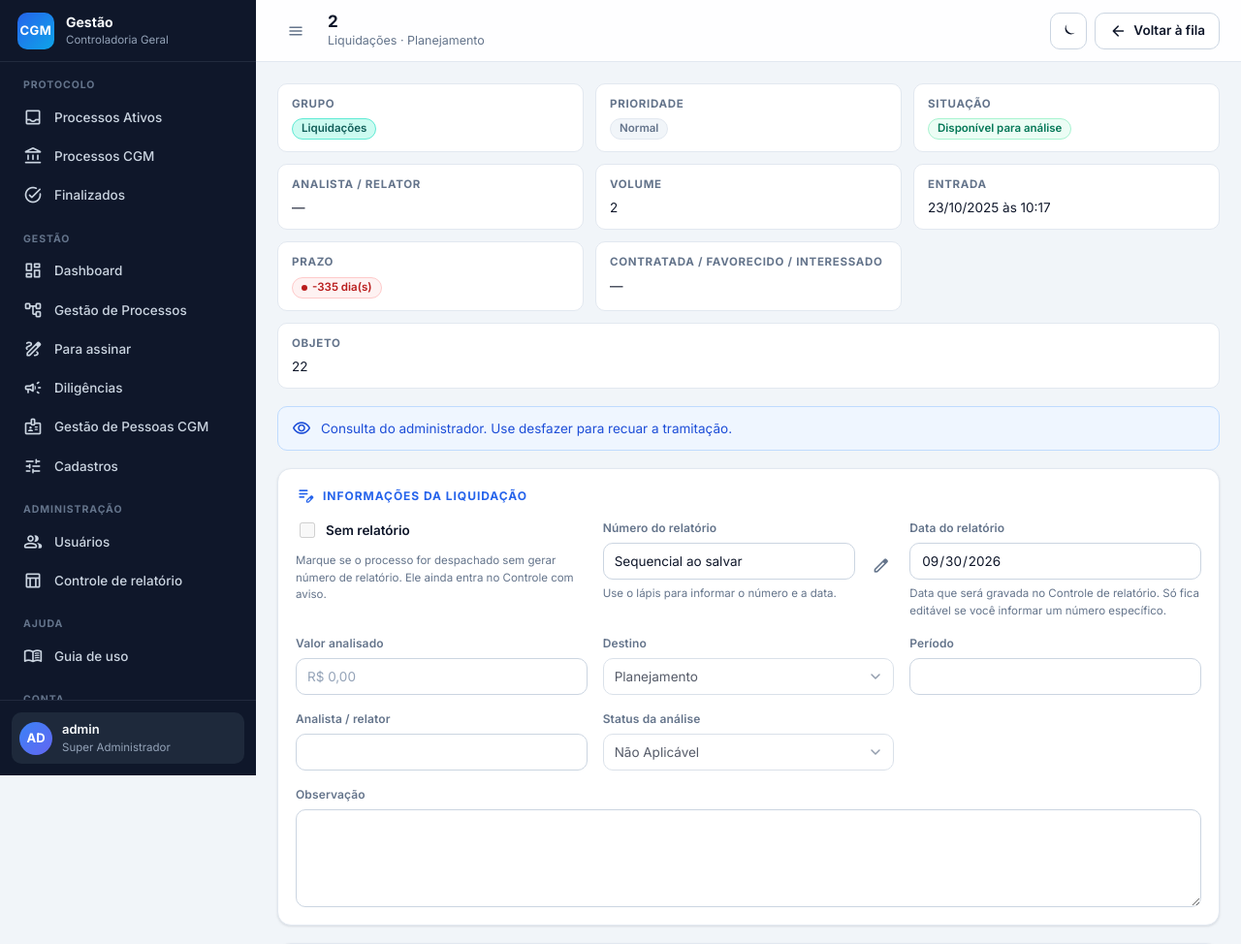
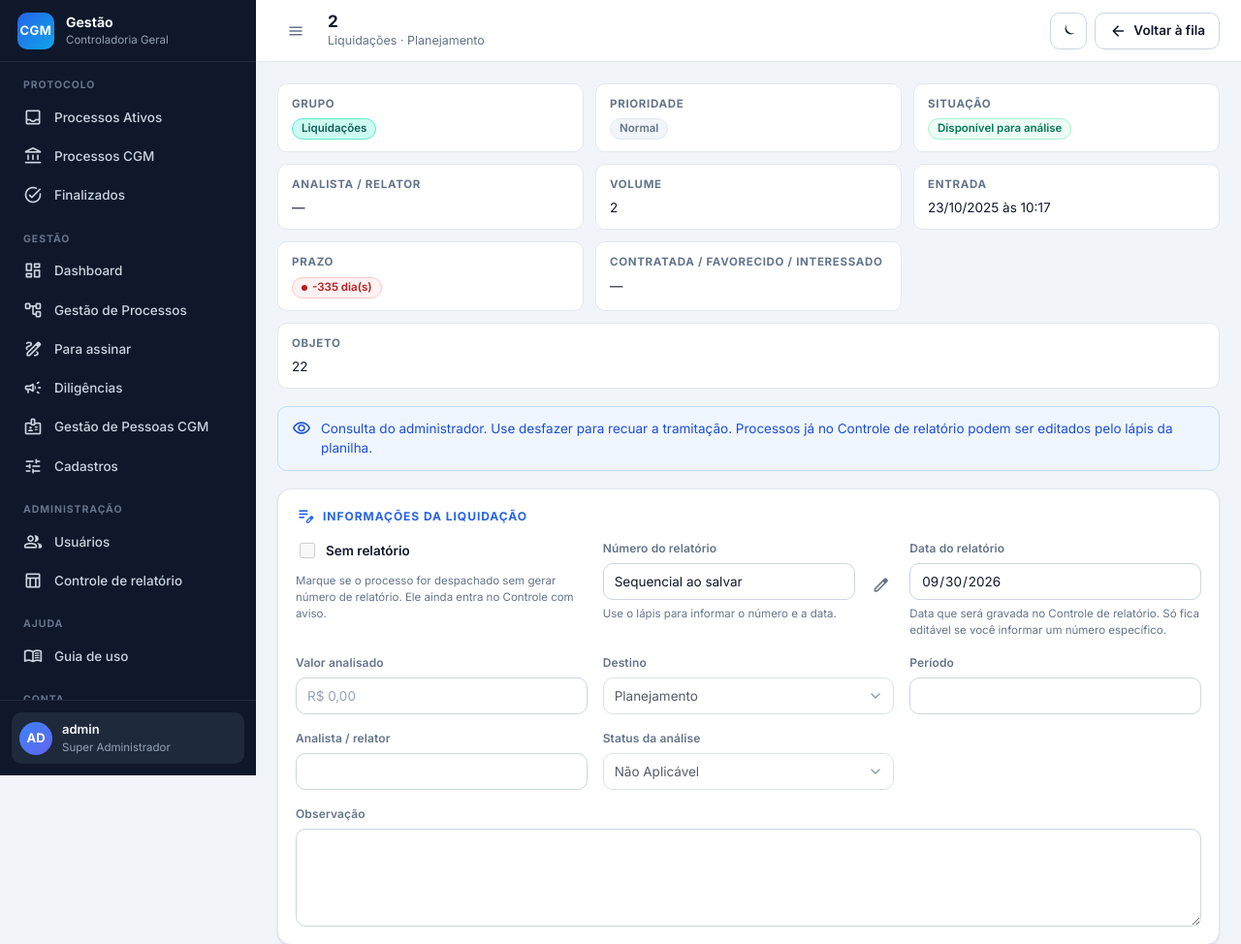
Before and after one commit to Gabriell-Bravo/Sistema_Protocolo-CGM, a Django app: page /analista/processo/1/ in a window 1280 px wide. Shown: the top 974 px of the page at 97% size. Run offline with Django 5.2, Linux system fonts and the light colour scheme; a user stored in the database is signed in; data comes from the database, SQL or seed files in the repository; data that the repository does not hold is empty.

Commit message:
Permite ao administrador editar processos já no Controle e marcar sem relatório.
Co-authored-by: Cursor <cursoragent@cursor.com>

```diff
--- a/processos_app/services/permissions.py
+++ b/processos_app/services/permissions.py
@@ -320,7 +320,10 @@ def pode_editar_numero_relatorio(user, processo=None):
 
 
 def pode_editar_linha_relatorio(user, processo=None):
-    """Analista do grupo corrige a análise já numerada; administrador consulta."""
+    """Corrige a análise já numerada (ou marcada sem relatório).
+
+    Analista do grupo e administrador.
+    """
     if eh_administrador(user):
         return True
     if not is_analista(user):
--- a/processos_app/services/processos.py
+++ b/processos_app/services/processos.py
@@ -65,6 +65,14 @@ def campos_editaveis(usuario, processo=None):
     """Campos que este usuário pode gravar neste processo."""
     if perm.is_protocolo(usuario):
         return set(CAMPOS_PROTOCOLO)
+    if perm.eh_administrador(usuario):
+        if processo is None:
+            return set(CAMPOS_ANALISTA)
+        if processo.numero_relatorio or processo.sem_relatorio:
+            return set(CAMPOS_ANALISTA)
+        if perm.is_gestao(usuario):
+            return set(CAMPOS_GESTAO)
+        return set()
     if perm.is_analista(usuario):
         if processo is None:
             return set(CAMPOS_ANALISTA)
@@ -375,7 +383,7 @@ def aplicar_analise(processo, dados, usuario):
             processo.destino_fk = cadastros.resolver_unidade(novo)
     from .relatorios import (
         alterar_numero, atribuir_se_preciso, especie_gera_relatorio,
-        registrar as registrar_relatorio,
+        registrar as registrar_relatorio, _liberar_reservas_do_processo,
     )
     if alteracoes:
         processo.save()
@@ -399,6 +407,7 @@ def aplicar_analise(processo, dados, usuario):
             campos_extra.append('numero_relatorio')
             registrar_diff(processo, 'numero_relatorio', anterior, '', usuario)
             alteracoes += 1
+            _liberar_reservas_do_processo(processo)
         if campos_extra:
             processo.save(update_fields=campos_extra)
         if not processo.data_analise:
--- a/processos_app/views.py
+++ b/processos_app/views.py
@@ -1519,18 +1519,26 @@ def analista_processo(request, process_id):
         return HttpResponse(
             "Você não tem permissão para analisar este processo.", status=403)
 
-    if request.method == 'POST' and not perm.is_analista(request.user):
-        raise PermissionDenied(
-            'A Gestão e o administrador consultam o processo; atos de '
-            'análise são do analista.')
-
     anotar_situacao_fila([processo], request.user)
     eh_responsavel = processo.analista_responsavel_id == request.user.id
-    pode_editar = perm.is_analista(request.user) and (
-        (processo.situacao_tramite == 'EM_ANALISE' and eh_responsavel)
-        or ((bool(processo.numero_relatorio) or processo.sem_relatorio)
-            and perm.pode_editar_linha_relatorio(request.user, processo))
+    ja_no_controle = bool(processo.numero_relatorio) or processo.sem_relatorio
+    pode_editar_controle = (
+        ja_no_controle
+        and perm.pode_editar_linha_relatorio(request.user, processo))
+    pode_editar = (
+        (perm.is_analista(request.user) and (
+            (processo.situacao_tramite == 'EM_ANALISE' and eh_responsavel)
+            or pode_editar_controle))
+        or (perm.eh_administrador(request.user) and pode_editar_controle)
     )
+
+    if request.method == 'POST' and not perm.is_analista(request.user):
+        if not (perm.eh_administrador(request.user) and pode_editar):
+            raise PermissionDenied(
+                'A Gestão consulta o processo; atos de análise são do '
+                'analista. O administrador só edita quando o processo já '
+                'está no Controle de relatório.')
+
     # itens 8, 10 e 11
     pode_direcionar = perm.pode_direcionar_assinatura(request.user, processo) and (
         processo.situacao_tramite in ('EM_ANALISE', 'ASSINATURA_DIRECIONADA'))
@@ -1545,7 +1553,9 @@ def analista_processo(request, process_id):
 
     next_controle = ''
     destino_next = request.POST.get('next') or request.GET.get('next') or ''
-    if destino_next == reverse('controle_relatorio'):
+    controle_base = reverse('controle_relatorio')
+    if (destino_next == controle_base
+            or destino_next.startswith(controle_base + '?')):
         next_controle = destino_next
 
     if request.method == 'POST':
@@ -1627,7 +1637,11 @@ def analista_processo(request, process_id):
             'cancelada_por').all(),
         'pendencias_anteriores': svc_pendencias.abertas_de_passagens_anteriores(
             processo),
-        'somente_leitura': not perm.is_analista(request.user),
+        'somente_leitura': (
+            not pode_editar
+            and (perm.is_gestao(request.user) or perm.eh_administrador(request.user))
+            and not perm.is_analista(request.user)
+        ),
         'all_status_analise': Processo.STATUS_ANALISE_CHOICES,
         'secretarias': [u.nome for u in svc_cadastros.unidades_ativas()],
         'valor_exibicao': svc_processos.formatar_valor(processo.valor),
--- a/templates/analista/processo.html
+++ b/templates/analista/processo.html
@@ -131,7 +131,12 @@
     {% if somente_leitura %}
         <div class="alert alert--info">
             <span class="material-symbols-rounded">visibility</span>
-            <span>{% if user.is_superuser %}Consulta do administrador. Use desfazer para recuar a tramitação.{% else %}Consulta da Gestão. A análise, o direcionamento e a liberação são atos do analista.{% endif %}</span>
+            <span>{% if user.is_superuser %}Consulta do administrador. Use desfazer para recuar a tramitação. Processos já no Controle de relatório podem ser editados pelo lápis da planilha.{% else %}Consulta da Gestão. A análise, o direcionamento e a liberação são atos do analista.{% endif %}</span>
+        </div>
+    {% elif user.is_superuser and pode_editar and not processo.eh_meu %}
+        <div class="alert alert--info">
+            <span class="material-symbols-rounded">edit</span>
+            <span>Edição do administrador neste processo do Controle de relatório. Marque <strong>Sem relatório</strong> se o número não deve permanecer.</span>
         </div>
     {% endif %}
 
```
Also changed, not shown: processos_app/tests/test_relatorios.py (+43 -0 lines).
